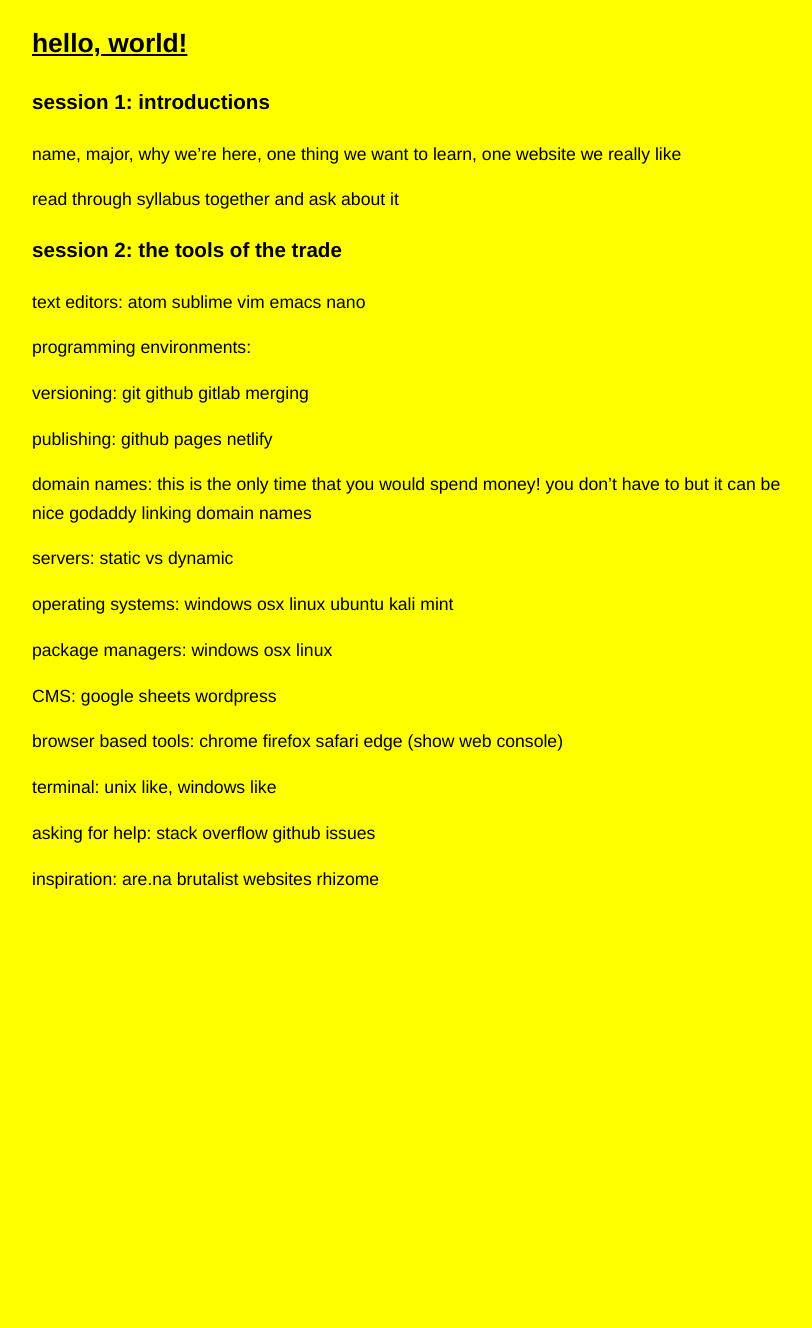
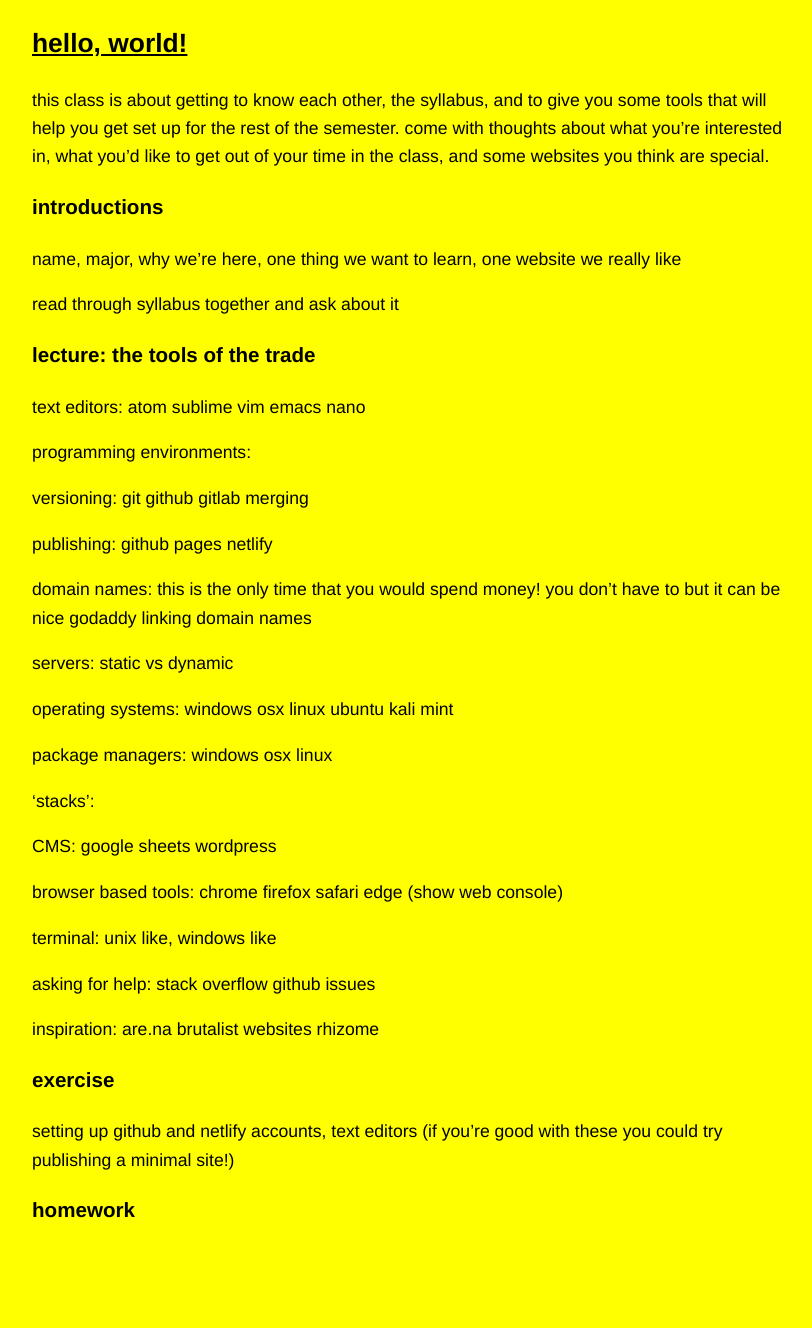
Before and after one commit to agnescameron/teaching-site, a Jekyll site: the page built from _posts/2020-01-27-hello-world.md, in a window 1280 px wide. Shown: the whole page, without its empty margins (223-1035 px from the left). Built offline with Jekyll 4.4.1, drawn with Linux system fonts in a browser that asks for light colours; before the commit the page ends 990 px from its top, so only the background shows below that.

Commit message:
added material, added class 3

```diff
--- a/_posts/2020-01-27-hello-world.md
+++ b/_posts/2020-01-27-hello-world.md
@@ -4,13 +4,15 @@
 permalink: /class1/
 ---
 
-### session 1: introductions
+this class is about getting to know each other, the syllabus, and to give you some tools that will help you get set up for the rest of the semester. come with thoughts about what you're interested in, what you'd like to get out of your time in the class, and some websites you think are special.
+
+### introductions
 name, major, why we're here, one thing we want to learn, one website we really like
 
 read through syllabus together and ask about it
 
 
-### session 2: the tools of the trade
+### lecture: the tools of the trade
 
 text editors:
 atom sublime vim emacs nano
@@ -44,6 +46,8 @@
 osx
 linux
 
+'stacks':
+
 CMS:
 google sheets
 wordpress
@@ -61,3 +65,8 @@
 inspiration:
 are.na brutalist websites
 rhizome
+
+### exercise
+setting up github and netlify accounts, text editors (if you're good with these you could try publishing a minimal site!)
+
+### homework
```
Also changed, not shown: _posts/2020-02-03-the-vanilla-web.md (+2 -2 lines), _posts/2020-02-10-any-requests.md (added, +81 -0 lines).
